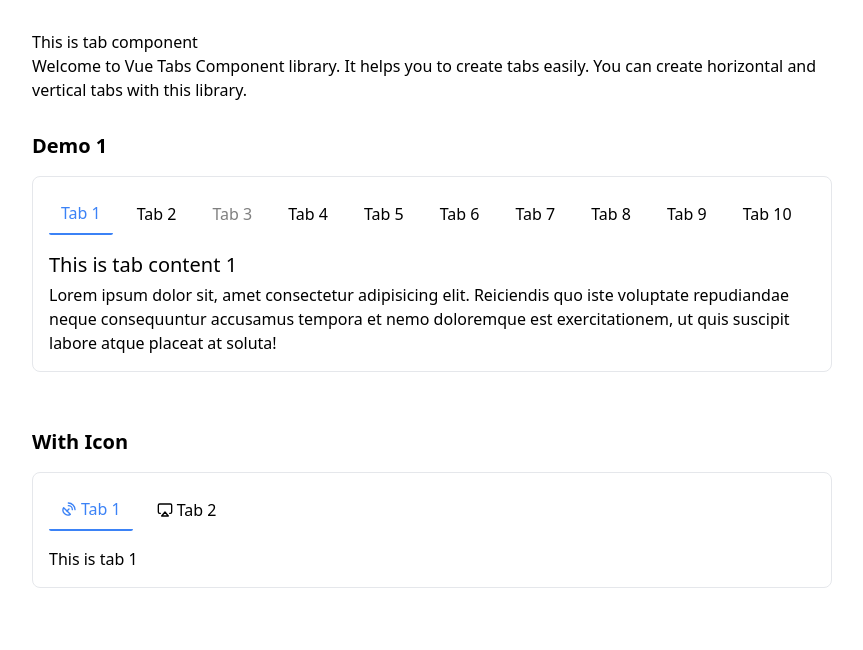
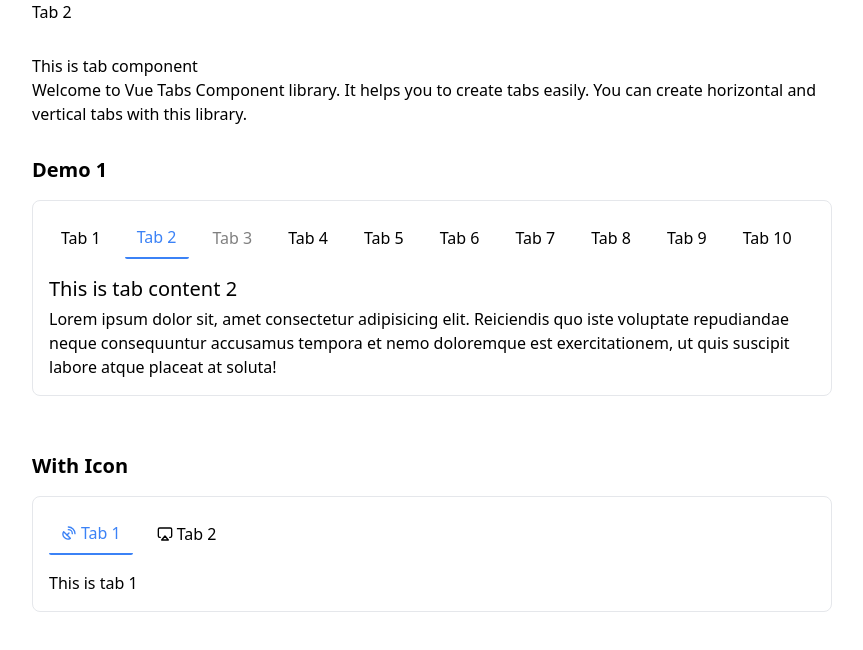
Before and after one commit to mdsaban/super-vue3-tabs, a Vue app: page / in a window 1280 px wide. Shown: the top 650 px of the page, without its empty margins (208-1071 px from the left). Built offline with nearby package versions, Linux system fonts and the light colour scheme.

Commit message:
feat: added v-model

```diff
--- a/src/App.vue
+++ b/src/App.vue
@@ -1,6 +1,7 @@
 <script setup lang="ts">
 import Tabs from "@/components/Tabs.vue";
 import Tab from "@/components/Tab.vue";
+import { ref } from "vue";
 
 // TODO: extract to a separate file
 interface Tab {
@@ -10,14 +11,17 @@ interface Tab {
   computedTabId?: string;
 }
 
+const activeTab = ref("Tab 2");
+
 const tabChanged = (tab: Tab) => {
-  console.log(tab);
+  console.log('tab changed');
 };
 
 </script>
 
 <template>
   <div style="margin: 0 auto; max-width: 800px">
+  {{ activeTab }}
     <h1 style="margin-top: 30px">This is tab component</h1>
     <div style="margin-bottom: 30px">
       Welcome to Vue Tabs Component library. It helps you to create tabs
@@ -27,7 +31,7 @@ const tabChanged = (tab: Tab) => {
 
     <h1 class="mb-4 text-xl font-semibold">Demo 1</h1>
     <div class="p-4 bg-white border rounded-lg">
-      <Tabs @change="tabChanged">
+      <Tabs @change="tabChanged" v-model="activeTab">
         <Tab
           v-for="index in 16"
           :key="index"
--- a/src/components/Tabs.vue
+++ b/src/components/Tabs.vue
@@ -1,6 +1,6 @@
 <script setup lang="ts">
 // This css import is for getting tailwind css
-import '../styles/styles.css';
+import "../styles/styles.css";
 import {
   onMounted,
   onUnmounted,
@@ -22,7 +22,7 @@ interface Tab {
   value: string;
   disabled?: boolean;
   computedTabId?: string;
-  icon?: any
+  icon?: any;
 }
 
 interface TabVisibility {
@@ -34,12 +34,13 @@ const props = withDefaults(defineProps<Props>(), {
 });
 
 const emit = defineEmits<{
-  (e: 'change', tab: Tab): void
+  (e: "change", tab: Tab): void;
 }>();
 
 const tabsContainerRef = ref<HTMLDivElement | null>(null);
 const tabs = ref<Tab[]>([]);
 const activeTab = ref<Tab>({ id: "", value: "" });
+const activeTabValueVModel = defineModel({ default: "" });
 const tabElems = ref<(ComponentPublicInstance | null | Element)[]>([]);
 const tabsVisibility = ref<TabVisibility>({});
 const showDropdown = ref(false);
@@ -72,7 +73,11 @@ const scrollHorizontally = function (e: WheelEvent) {
   tabsContainerRef.value.scrollLeft += e.deltaY;
 };
 
-const selectTab = (tab: Tab) => {
+const selectTab = ({ tab, tabValue }: { tab?: Tab; tabValue?: any }) => {
+  if(!tab && tabValue) {
+    tab = tabs.value.find((tab) => tab.value === tabValue);
+  }
+  if(!tab) return
   showDropdown.value = false;
   const id = tab.id;
   const tabIndex = tabs.value.findIndex((tab) => tab.id === id);
@@ -85,13 +90,15 @@ const selectTab = (tab: Tab) => {
   }
 
   activeTab.value = tab;
-  emit('change', tab);
+  activeTabValueVModel.value = tab.value;
+  emit("change", tab);
 };
 
 onMounted(() => {
   tabsContainerRef.value?.addEventListener("wheel", scrollHorizontally);
   if (!tabs.value.length) return;
-  selectTab(tabs.value[0]);
+  if(activeTabValueVModel.value) return selectTab({ tabValue: activeTabValueVModel.value})
+  selectTab({tab: tabs.value[0]});
 });
 
 onUnmounted(() => {
@@ -118,7 +125,7 @@ onUnmounted(() => {
             borderBottomColor:
               activeTab.id === tab.id ? props.primaryColor : '',
           }"
-          @click="tab.disabled ? '' : selectTab(tab)"
+          @click="tab.disabled ? '' : selectTab({tab})"
         >
           <div
             class="absolute left-0 right-0 w-1 h-1 m-auto tracker-element"
@@ -147,7 +154,7 @@ onUnmounted(() => {
           <div
             v-for="tab in dropwDownList"
             :key="tab.id"
-            @click="selectTab(tab)"
+            @click="selectTab({tab})"
             class="cursor-pointer"
           >
             <component
```
Also changed, not shown: 1 other file (tests, documents, lock files or other folders).
